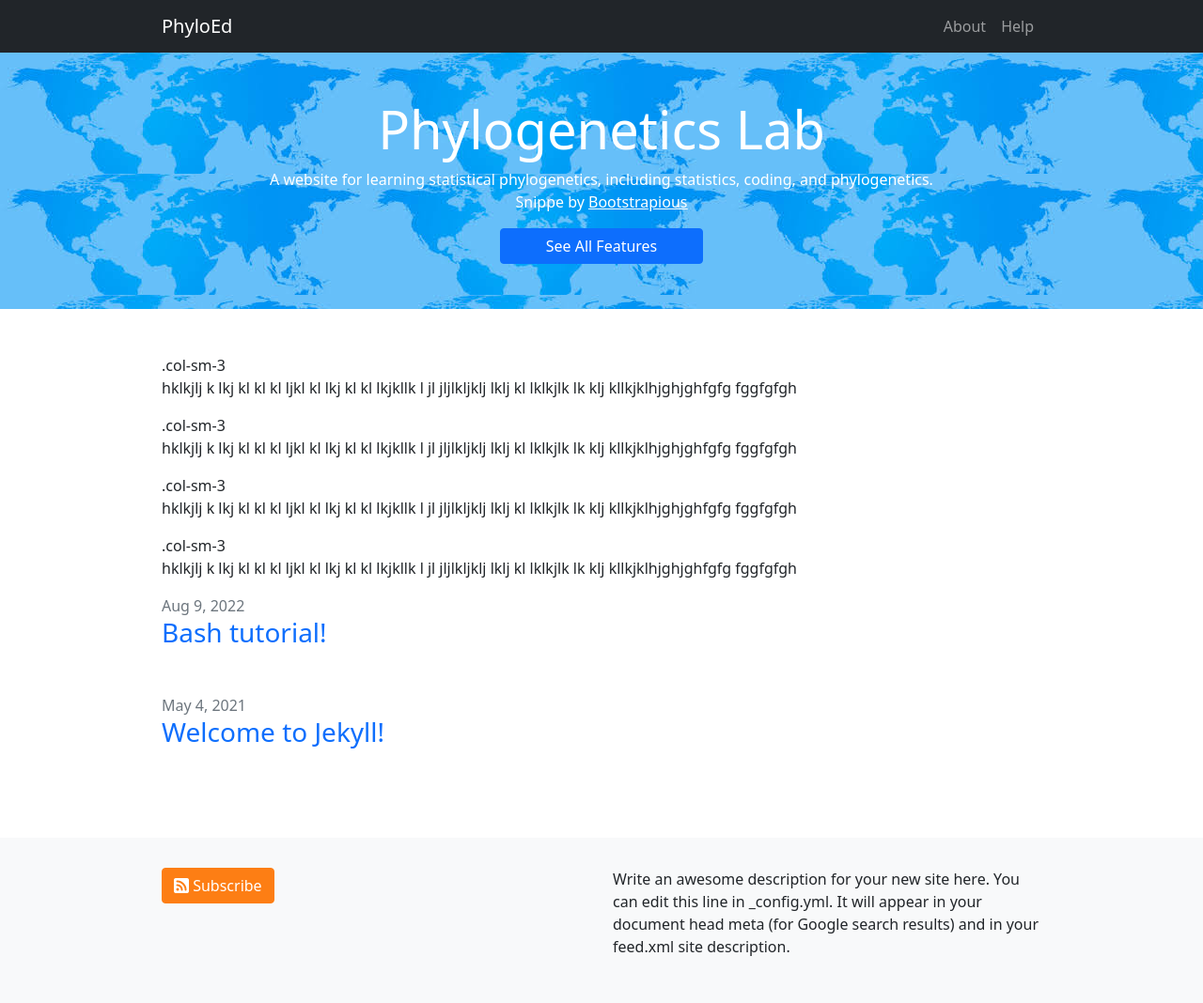
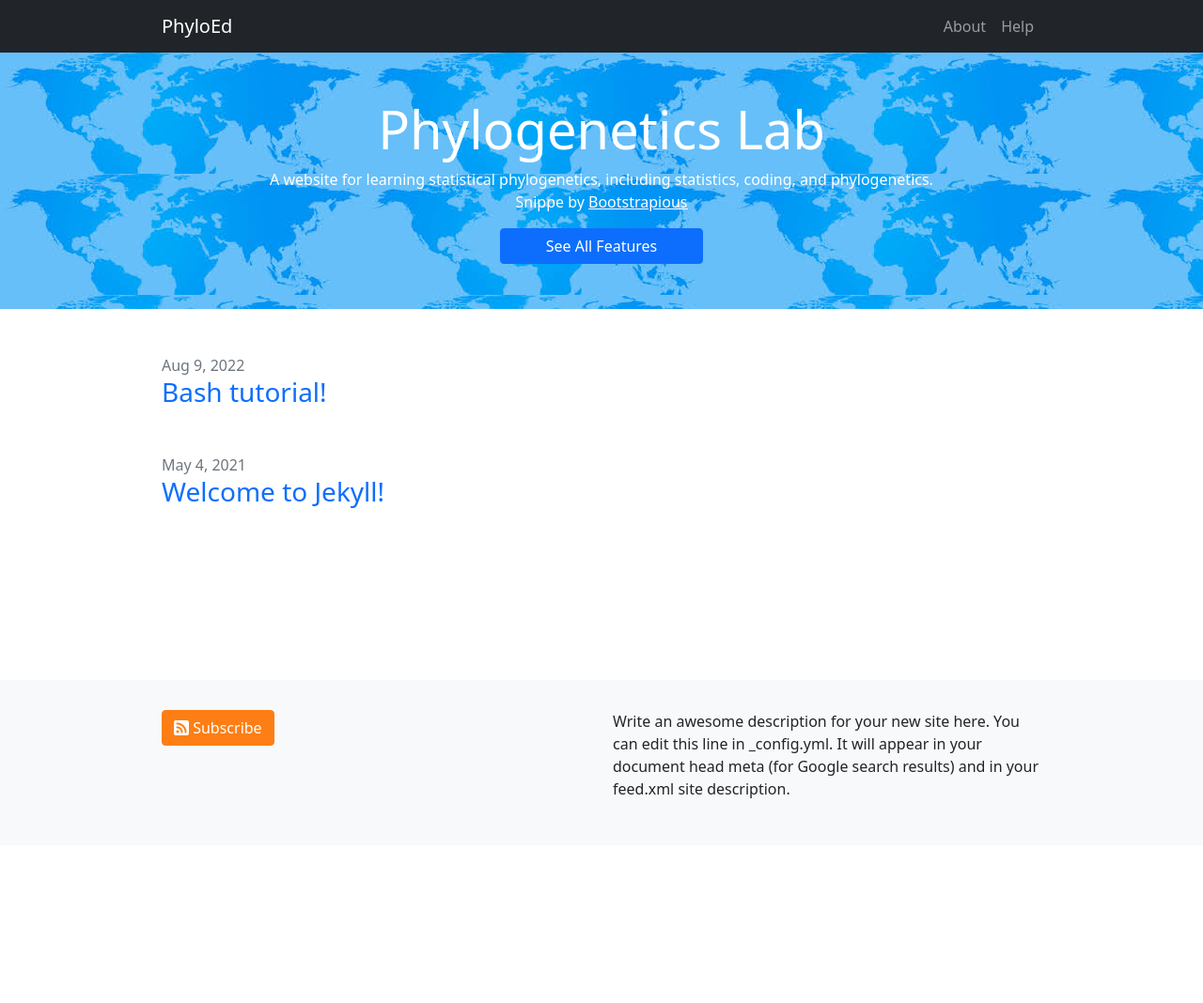
Before and after one commit to lliu1871/PhyEd, a Jekyll site: the page built from index.markdown, in a window 1280 px wide. Shown: the whole page at 94% size. Built offline with Jekyll 4.4.1, drawn with Linux system fonts in a browser that asks for light colours; after the commit the page ends 900 px from its top, so only the background shows below that.

Commit message:
Update index.markdown

```diff
--- a/index.markdown
+++ b/index.markdown
@@ -3,14 +3,3 @@
 # To modify the layout, see https://jekyllrb.com/docs/themes/#overriding-theme-defaults
 layout: home
 ---
-
-<div class="row">
-  <div class="col-sm-3">.col-sm-3</div>
-  <p>hklkjlj k lkj kl kl kl ljkl kl lkj kl kl lkjkllk l jl jljlkljklj lklj kl lklkjlk lk klj kllkjklhjghjghfgfg fggfgfgh</p>
-  <div class="col-sm-3">.col-sm-3</div>
-  <p>hklkjlj k lkj kl kl kl ljkl kl lkj kl kl lkjkllk l jl jljlkljklj lklj kl lklkjlk lk klj kllkjklhjghjghfgfg fggfgfgh</p>
-  <div class="col-sm-3">.col-sm-3</div>
-  <p>hklkjlj k lkj kl kl kl ljkl kl lkj kl kl lkjkllk l jl jljlkljklj lklj kl lklkjlk lk klj kllkjklhjghjghfgfg fggfgfgh</p>
-  <div class="col-sm-3">.col-sm-3</div>
-  <p>hklkjlj k lkj kl kl kl ljkl kl lkj kl kl lkjkllk l jl jljlkljklj lklj kl lklkjlk lk klj kllkjklhjghjghfgfg fggfgfgh</p>
-</div>
```
